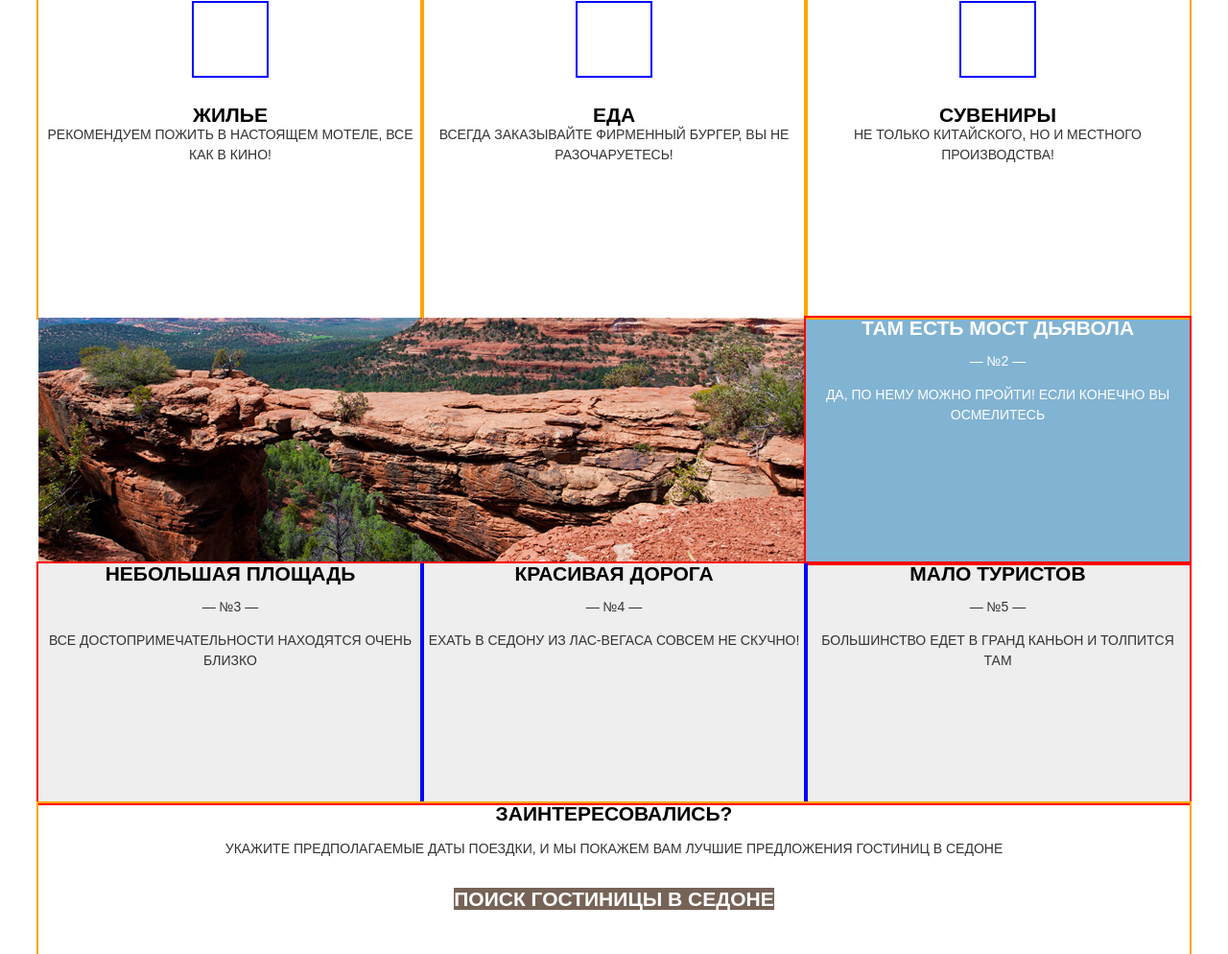
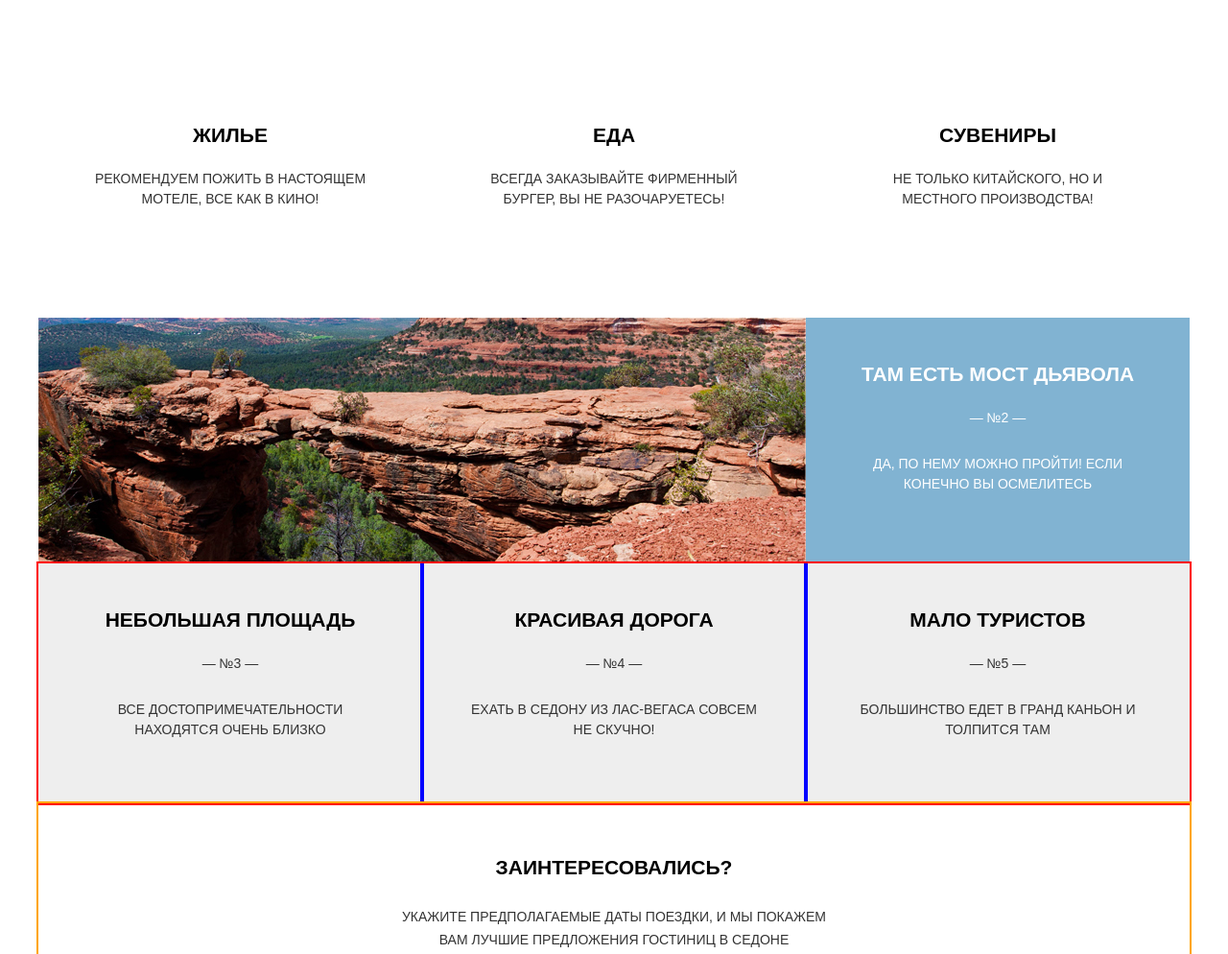
Before and after one commit to alexguziy/422593-sedona, a plain HTML site: page index.html in a window 1280 px wide. Shown: the part 1116-2110 px from the top of the page at 96% size. Drawn offline with Linux system fonts and the light colour scheme.

Commit message:
правки

```diff
--- a/css/style.css
+++ b/css/style.css
@@ -31,17 +31,16 @@ a {
     min-height: 55px;
     position: relative;
     margin-left: 40px;
-    outline: 2px solid red;
+
 }
 
 .main-navigation {
-    outline: 2px solid orange;
+
 }
 
 .main-logo {
     position: absolute;
     left: 535px;
-    outline: 2px solid blue;
     z-index: 1;
 }
 .navigation-container {
@@ -51,7 +50,6 @@ a {
     min-width: 1056px;
     padding-left: 73px;
     padding-right: 73px;
-    outline: 2px solid green;
 }
 
 .sait-navigation {
@@ -66,7 +64,6 @@ a {
     font-weight: bold;
     color: #000000;
     background-color: #ffffff;
-    outline: 2px solid brown;
 }
 
 .navigation-left {
@@ -140,7 +137,7 @@ a {
     min-width: 1200px;
     min-height: 99px;
     margin-bottom: 55px;
-    outline: 2px solid red;
+
 }
 
 .main-idea {
@@ -148,7 +145,6 @@ a {
     min-height: 50px;
     margin-top: 0px;
     margin-bottom: 34px;
-    outline: 2px solid blue;
     font-size: 21px;
     line-height: 26px;
     font-weight: bold;
@@ -159,7 +155,6 @@ a {
     width: 576px;
     min-height: 16px;
     margin-bottom: 0px;
-    outline: 2px solid orange;
     font-size: 14px;
     line-height: 26px;
     font-weight: normal;
@@ -183,7 +178,15 @@ a {
 .container-features {
     width: 400px;
     min-height: 256px;
-    outline: 2px solid red;
+}
+
+.text-container {
+    margin: 48px 50px 65px 50px;
+}
+
+.features-number {
+    margin-top: 25px;
+    margin-bottom: 27px;
 }
 
 .features-priority-list {
@@ -199,22 +202,20 @@ a {
     min-width: 400px;
     min-height: 328px;
     padding-top: 58px;
-    outline: 2px solid orange;
 }
 
 .features-priority-sprite {
-    width: 76px;
-    height: 76px;
+    width: 75px;
+    height: 72px;
     margin: 0 auto;
-    outline: 2px solid blue;
 }
+
 .features-priority-item .title {
     margin-top: 30px;
 }
 
 .features-priority-item p {
-    margin-top: 0px;
-    margin-bottom: 0px;
+    margin: 25px 50px 0 50px;
 }
 
 .features-end-list {
@@ -244,7 +245,17 @@ a {
     outline: 2px solid orange;
 }
 
+.proposal-text-container {
+    margin: 56px 370px 50px 370px;
+}
+
+.proposal-text-container h2 {
+    padding-bottom: 29px;
+}
+
+
 .booking-proposal-info {
+    margin: 0px;
     line-height: 24px;
     text-align: center;
 }
@@ -253,22 +264,29 @@ a {
     text-align: center;
 }
 
-.booking-proposal a:link,
+.search-link,
 .search-button {
     font-size: 21px;
     line-height: 26px;
     font-weight: bold;
     text-align: center;
+    vertical-align: middle;
     color: #ffffff;
     background-color: #766357;
-    vertical-align: middle;
+
 }
 
-.booking-proposal a:hover {
+.search-link {
+    width: 568px;
+    height: 87px;
+    background-color: #766357;
+}
+
+.search-link:hover {
     background-color: #604e43;
 }
 
-.booking-proposal a:active {
+.search-link:active {
     color: rgba(255, 255, 255, 0.3);
     background-color: #503e33;
 }
@@ -631,6 +649,11 @@ a {
     vertical-align: middle;
 }
 
+.button-link {
+    width: 110px;
+    height: 27px;
+}
+
 .link-detailed {
     background-color: #81b3d2;
 }
--- a/index.html
+++ b/index.html
@@ -41,6 +41,7 @@
 
             <section class="features-first">
                <div class="container-features first">
+                   <div class="text-container">
                         <h2 class="title">Настоящий городок</h2>
                         <p class="features-number">
                             — №1 —
@@ -48,6 +49,7 @@
                         <p class="features-content">
                             Седона — не аттракцион для туристов, там течет своя жизнь
                         </p>
+                    </div>
                 </div>
                 <img class="features-first-img" src="img/fiatures-1.jpg" alt="Вид на городскую улочку" width="800" height="256">
             </section>
@@ -81,6 +83,7 @@
             <section class="features-second">
                 <img class="features-first-img" src="img/fiatures-2.jpg" alt="Вид на горный массив" width="800" height="256">
                 <div class="container-features second">
+                   <div class="text-container">
                         <h2 class="title">Там есть Мост дьявола</h2>
                         <p class="features-number">
                             — №2 —
@@ -89,11 +92,14 @@
                             Да, по нему можно пройти! Если конечно вы осмелитесь
                         </p>
                     </div>
+                </div>
             </section>
 
             <section class="features-end">
                 <ul class="features-end-list">
+
                     <li class="features-end-item">
+                       <div class="text-container">
                             <h2 class="title">Небольшая площадь</h2>
                             <p class="features-number">
                                 — №3 —
@@ -101,8 +107,11 @@
                             <p class="features-content">
                                 Все достопримечательности находятся очень близко
                             </p>
+                        </div>
                     </li>
+
                     <li class="features-end-item">
+                        <div class="text-container">
                             <h2 class="title">Красивая дорога</h2>
                             <p class="features-number">
                                 — №4 —
@@ -110,8 +119,10 @@
                             <p class="features-content">
                                 Ехать в Седону из Лас-Вегаса совсем не скучно!
                             </p>
+                        </div>
                     </li>
                     <li class="features-end-item">
+                        <div class="text-container">
                             <h2 class="title">Мало туристов</h2>
                             <p class="features-number">
                                 — №5 —
@@ -119,18 +130,21 @@
                             <p class="features-content">
                                 Большинство едет в Гранд Каньон и толпится там
                             </p>
+                        </div>
                     </li>
                 </ul>
             </section>
 
             <section class="booking-proposal">
+                <div class="proposal-text-container">
                     <h2 class="title title-booking">Заинтересовались?</h2>
                     <p class="booking-proposal-info">
                         Укажите предполагаемые даты поездки, и мы покажем вам лучшие предложения гостиниц в Седоне
                     </p>
-                <p class="search">
+                </div>
+
                 <a class="search-link" href="serg.html">Поиск гостиницы в Седоне</a>
-                </p>
+
                 <div class="modal-sech">
                 <h2 class="title visuallyhidden">Форма бронирования</h2>
                     <form class="modal"  action="#" method="post">
```
Lines whose indentation alone changed are shown as unchanged.
